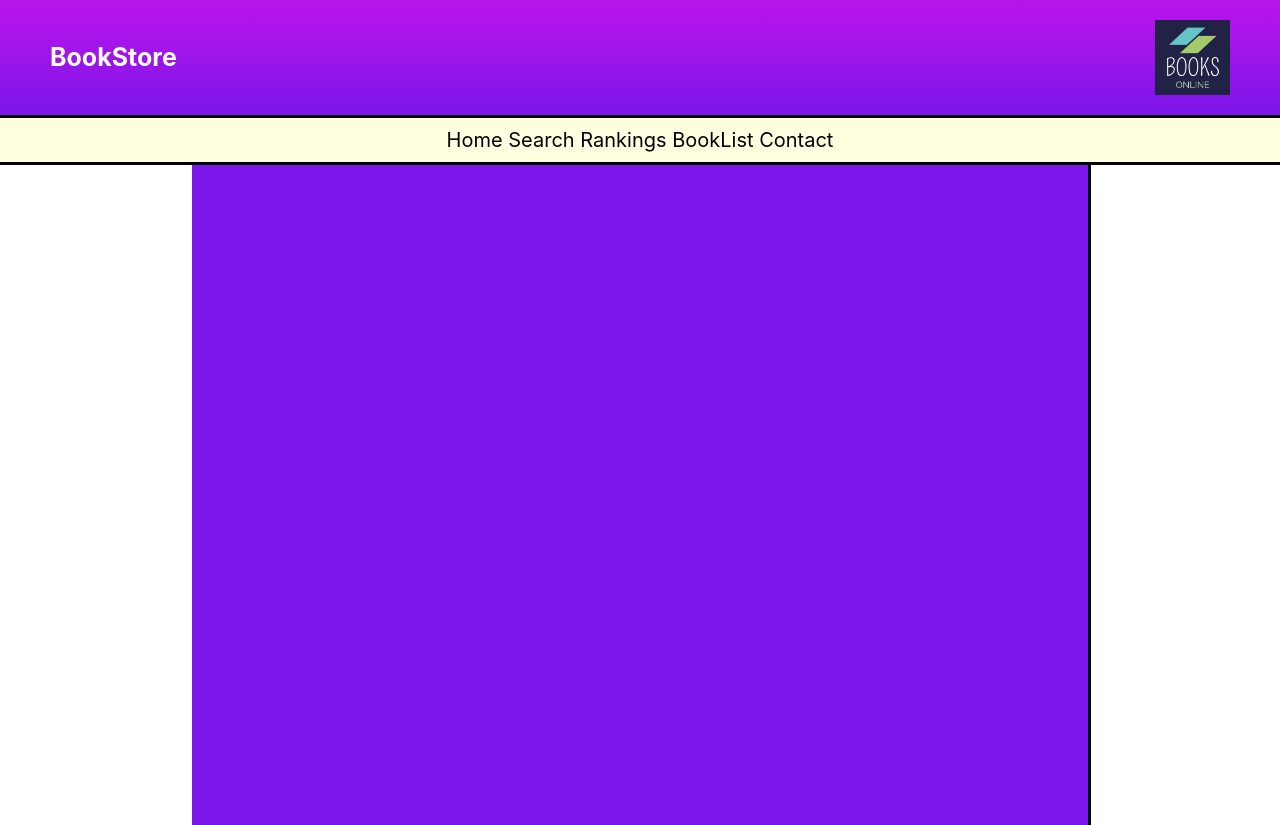
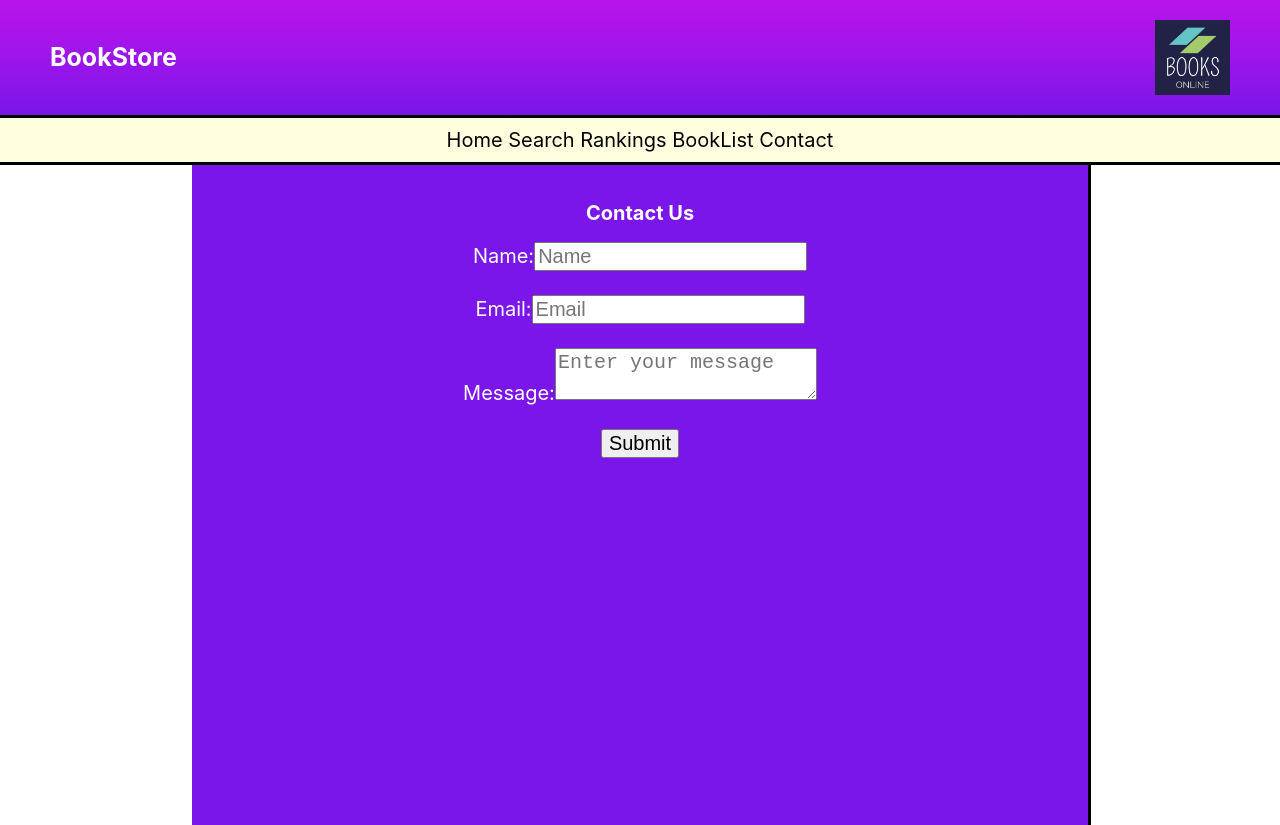
Before and after one commit to Nahom-M/Advance_Front_End_final_project, a React (Create React App) app: page /Contact in a window 1280 px wide. Built offline with nearby package versions, Linux system fonts and the light colour scheme; no server answers.

Commit message:
composition added to contact

```diff
--- a/src/App.js
+++ b/src/App.js
@@ -62,7 +62,20 @@ function App() {
 					<Route path="/Search" element={<Search books={books} searchCounter={searchCounter} setSearchCounter={setSearchCounter}/>} />
 					<Route path="/Rankings" element={<SortingComponent books={books}/>} />
 					<Route path="/BookList" element={<BookList books={books}/>} />
-					<Route path="/Contact" element={<Contact />} />
+					<Route path="/Contact" element={<Contact>
+                         <h2>Contact Us</h2>
+                            <form>
+                                <label>Name:</label>
+                                <input type="text" name="name" placeholder='Name'/>
+                                <br></br><br></br>
+                                <label>Email:</label>
+                                <input type="email" name="email" placeholder='Email'/>
+						        <br></br><br></br>
+                                 <label>Message:</label>
+                                <textarea name="message" placeholder='Enter your message'></textarea>
+                                <br></br><br></br>
+                            </form>
+                            </Contact>} />
 				</Routes>
 			</section>
 			<div className='box'></div>
--- a/src/Contact.js
+++ b/src/Contact.js
@@ -1,9 +1,26 @@
-const Contact = () => {
-    return(
+import React, { useState } from 'react';
+
+const Contact = ({ children }) => {
+    //contact component acccepts children as a prop. Thus allows you to pass elements as children
+    //to the Contact component, which is then rendered inside the Contact component.
+    const [messageSent, setMessageSent] = useState(false);
+
+    const handleSubmit = (event) => {
+        event.preventDefault();
+        setMessageSent(true);
+    };
+
+    return (
+        //children prop is rendered inside div element, which means when elements are passed
+        //as children to contact component, it will be rendered at the location where {children} is
         <div>
-
+            {messageSent && <p>Message sent successfully!</p>}
+            <form onSubmit={handleSubmit}>
+                {children}
+                <button type="submit">Submit</button>
+            </form>
         </div>
     );
-}
+};
 
 export default Contact;
```
